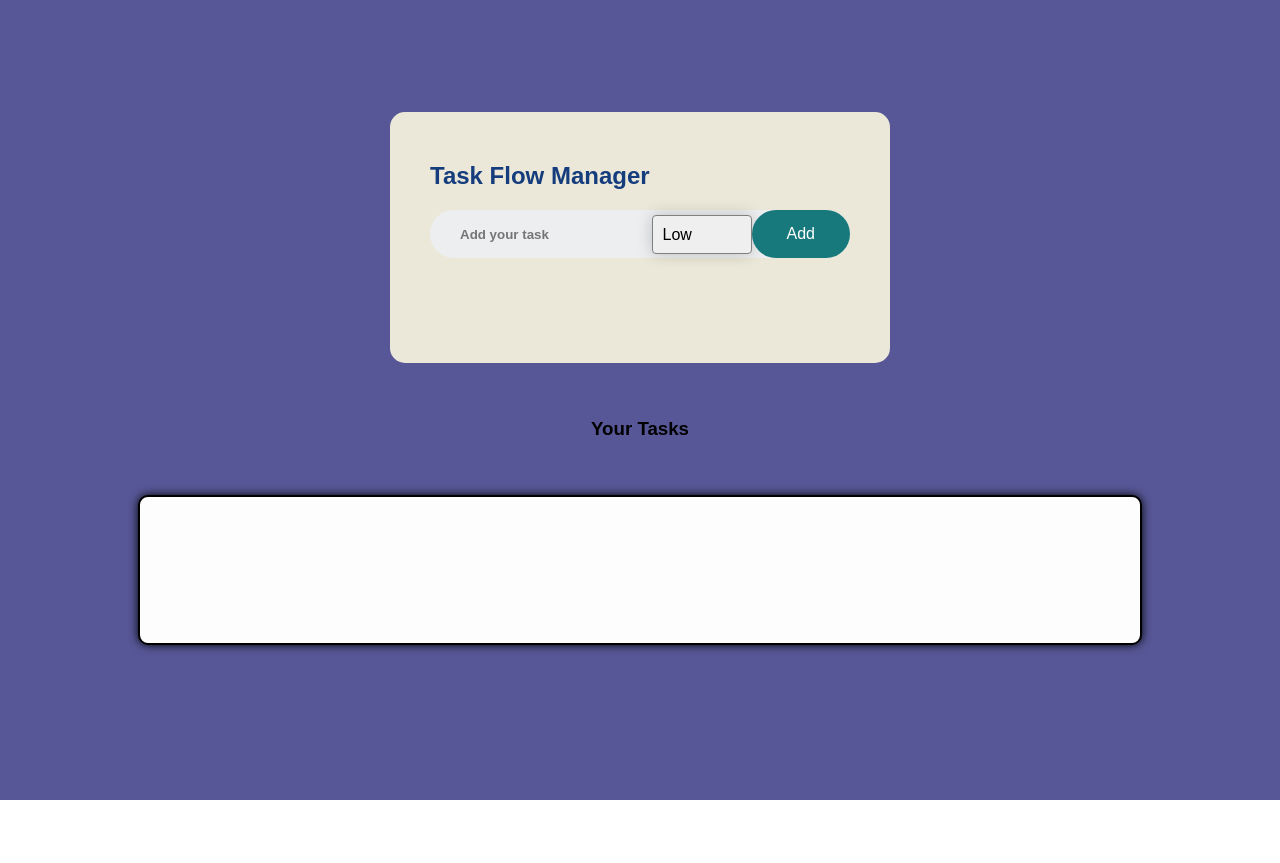
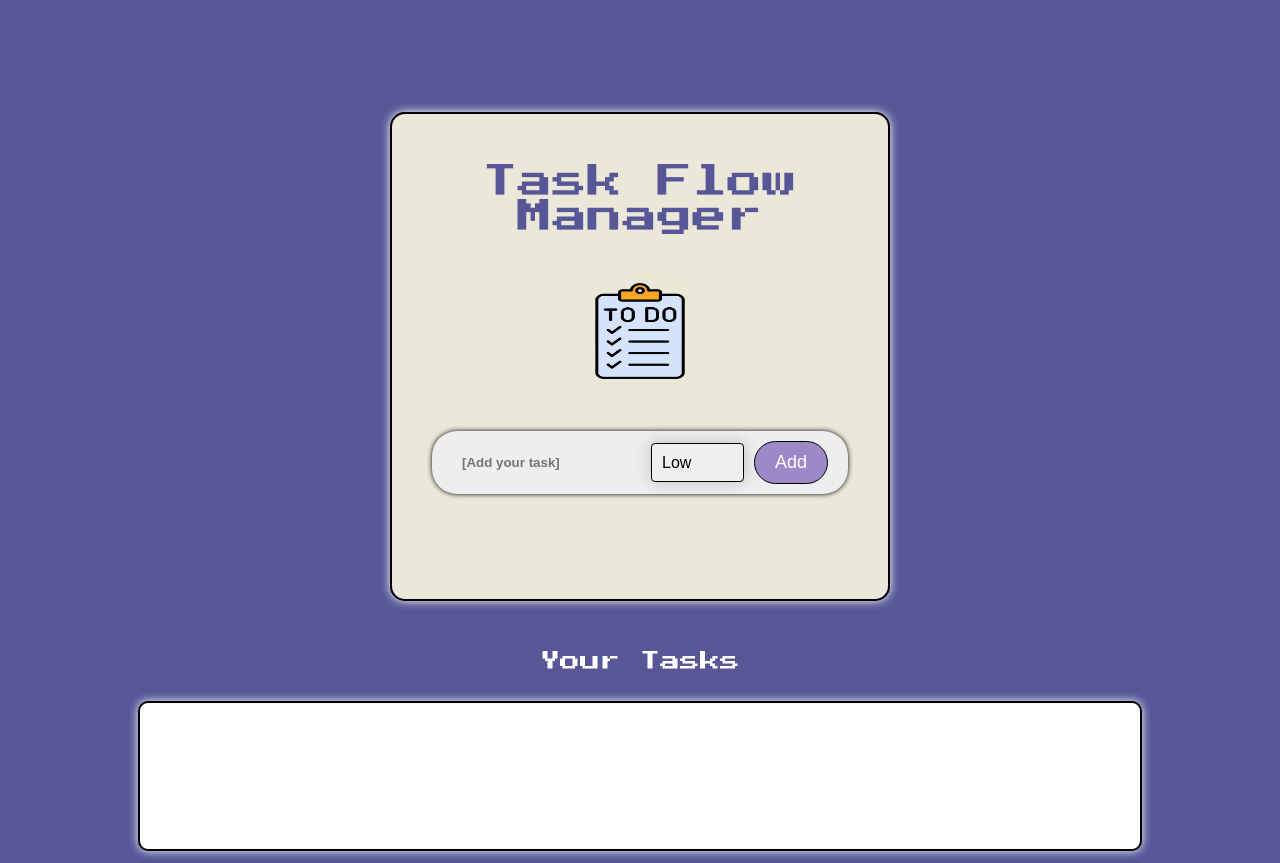
Before and after one commit to bleufabs/ToDo-list, a plain HTML site: page src/index.html in a window 1280 px wide. Before the commit the page ends 800 px from the top, so only its background shows below. Drawn offline with Linux system fonts and the light colour scheme.

Commit message:
CSS added: google fonts, task flow logo, and a good amount of other changes.

```diff
--- a/src/index.html
+++ b/src/index.html
@@ -10,9 +10,11 @@
 <body>
 	<div class="container">
 		<div class="taskflow-manager">
-			<h2>Task Flow Manager</h2>
+		<h2>Task Flow Manager</h2>
+		<img href="http://"><img src = "media\to-do-list.jpg"class="center" width="125px" height="150px" >
+
 			<div class="row">
-				<input type="text" class="input-box" id="input-box" placeholder="Add your task" />
+				<input type="text" class="input-box" id="input-box" placeholder="[Add your task]" />
 
 				<select id="priority-level">
 					<option value="low">Low</option>
--- a/src/style.css
+++ b/src/style.css
@@ -1,3 +1,5 @@
+@import url('https://fonts.googleapis.com/css2?family=Press+Start+2P&display=swap');
+
 * {
 	margin: 0;
 	padding: 0;
@@ -18,22 +20,45 @@
 	background: rgba(244, 241, 221, 0.948);
 	margin: 100px auto 30px;
 	padding: 50px 40px 80px;
+	border: 2px solid black;
 	border-radius: 15px;
+	box-shadow: 0 0 10px rgb(255, 255, 255);
 }
-.taskflow-manager h2{
-	color:rgb(21, 61, 125);
-	display: flex;
-	align-items: center;
-	margin-bottom: 20px;
+h2 {
+	color: rgb(87, 87, 151);
+	display:inline-block;
+	font-family: "Press Start 2P", system-ui;
+	font-weight: 400;
+	font-style: normal;
+	text-align: center;
+	font-size: 35px;
 }
+
+.center {
+	display: block;
+	margin-left: auto;
+	margin-right: auto;
+	width: 50%;
+  }
+
+h3 {
+	font-family: "Press Start 2P", system-ui;
+	font-weight: 400;
+	font-style: normal;
+	font-size: 20px;
+	color:white;
+}
+
 .row {
 	display: flex;
 	align-items: center;
 	justify-content: space-between;
 	background: #edeef0;
 	border-radius: 25px;
-	padding-left: 20px;
+	padding: 10px 20px 10px 20px;
+	margin-top: 25px;
 	margin-bottom: 25px;
+	box-shadow: 0 0 5px rgba(0, 0, 0);
 }
 
 input {
@@ -48,16 +73,20 @@ input {
 .add-button {
 	border: none;
 	outline: none;
-	padding: 15px 35px;
-	background: hsl(182, 68%, 29%);
+	padding: 10px 20px;
+	margin-left: 10px;
+	background: hsl(260, 36%, 66%);
 	color: #fff;
-	font-size: 16px;
+	font-size: 18px;
 	cursor: pointer;
 	border-radius: 40px;
 	transition: background 0.3s ease;
+	border: 0.5px solid black;
   }
   .add-button:hover {
-	background: hwb(183 50% 15%);
+	color:rgb(87, 87, 151);
+	background: white;
+	border: 1px solid black;
   }
 
   #priority-level {
@@ -67,6 +96,7 @@ input {
 	width: 100px;
 	padding: 10px 10px 10px 10px;
 	color: inherit;
+	border: 0.5px solid black;
 	border-radius: 0.25em;
 	box-shadow: 0 0 1em 0 rgba(0, 0, 0, 0.2);
 	cursor: pointer;
@@ -97,7 +127,7 @@ input {
 	text-align: center;
 	margin-top: 30px;
 	margin-bottom: 30px;
-	padding: 25px;
+	padding: 20px 20px 0px 20px;
   }
 
   .task-display {
@@ -108,7 +138,7 @@ input {
 	margin: 0 auto;
 	width: 80%;
 	background-color: #fdfdfd;
-	box-shadow: 0 0 10px rgba(0, 0, 0);
+	box-shadow: 0 0 10px rgb(255, 255, 255);
   }
   .priority.low {
 	color: green;
@@ -127,13 +157,14 @@ input {
   .task-button {
 	width: auto;
 	height: 30px;
-	border: 10px;
+	border: .5px solid black;
 	background-color: #f0f0f0;
 	border-radius: 15px;
 	cursor: pointer;
 	font-size: 16px;
 	transition: background-color 0.3s;
-	padding: 15px;
+	padding: 5px 15px 15px 15px;
+	margin-right: 5px;
   }
 
   .task-button:hover {
```
Also changed, not shown: src/media/to-do-list.jpg (added).
